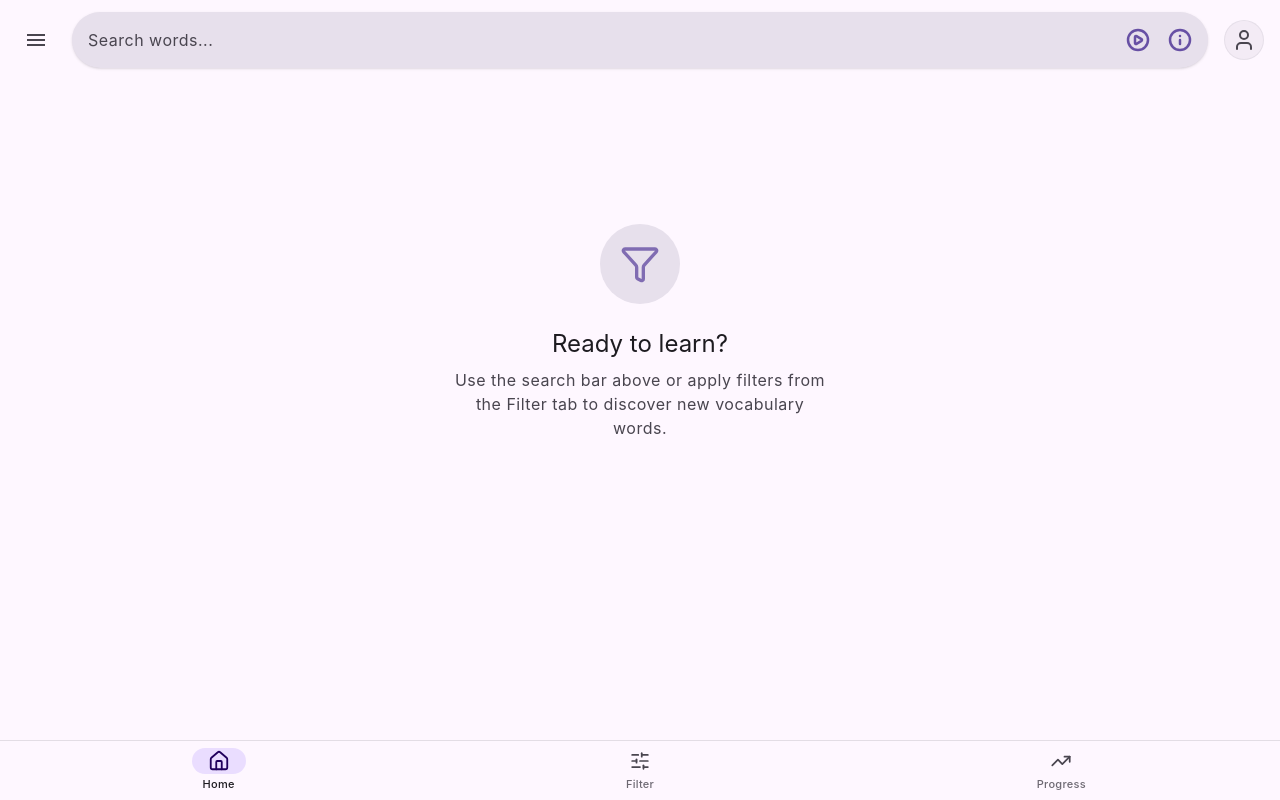
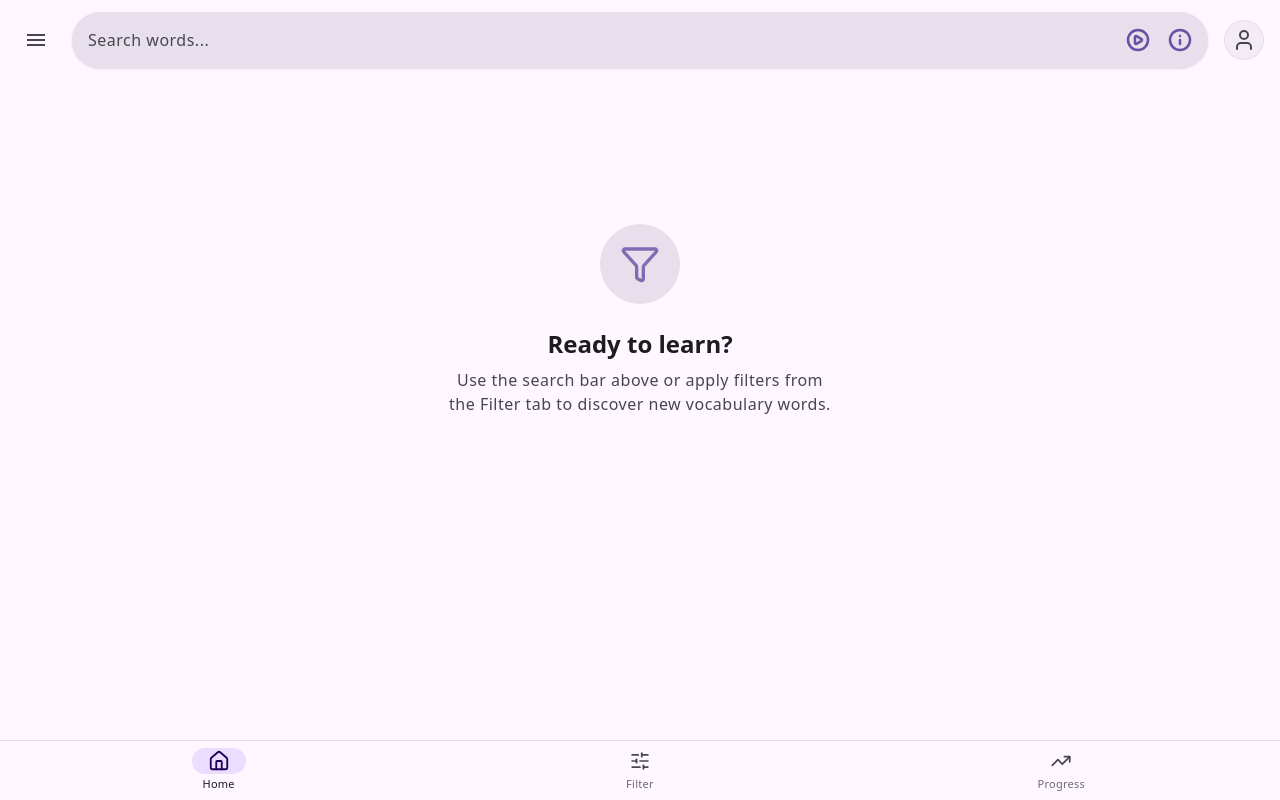
Before and after one commit to shafiullahcrazyman/Vocabify, a React (Vite) app: page /home#/home in a window 1280 px wide. Built offline with nearby package versions, Linux system fonts and the light colour scheme.

Commit message:
Add files via upload

```diff
--- a/src/index.css
+++ b/src/index.css
@@ -5,11 +5,22 @@
   --color-on-primary: var(--md-sys-color-on-primary);
   --color-primary-container: var(--md-sys-color-primary-container);
   --color-on-primary-container: var(--md-sys-color-on-primary-container);
+
   --color-surface: var(--md-sys-color-surface);
   --color-on-surface: var(--md-sys-color-on-surface);
   --color-surface-variant: var(--md-sys-color-surface-variant);
   --color-on-surface-variant: var(--md-sys-color-on-surface-variant);
+
+  /* M3 Tonal Elevation (replaces drop shadows) */
+  --color-surface-container-lowest: var(--md-sys-color-surface-container-lowest);
+  --color-surface-container-low: var(--md-sys-color-surface-container-low);
+  --color-surface-container: var(--md-sys-color-surface-container);
+  --color-surface-container-high: var(--md-sys-color-surface-container-high);
+  --color-surface-container-highest: var(--md-sys-color-surface-container-highest);
+
   --color-outline: var(--md-sys-color-outline);
+  --color-outline-variant: var(--md-sys-color-outline-variant);
+
   --color-background: var(--md-sys-color-background);
   --color-on-background: var(--md-sys-color-on-background);
   --color-error: var(--md-sys-color-error);
@@ -17,26 +28,39 @@
 }
 
 @layer base {
-  /* HIDE SCROLLBARS GLOBALLY FOR APP-LIKE FEEL */
+  /* Variable Font Import */
+  @import url('https://fonts.googleapis.com/css2?family=Roboto+Flex:opsz,wght@8..144,100..1000&display=swap');
+
   * {
-    scrollbar-width: none; /* Firefox */
-    -ms-overflow-style: none; /* IE and Edge */
+    scrollbar-width: none;
+    -ms-overflow-style: none;
   }
 
   *::-webkit-scrollbar {
-    display: none; /* Chrome, Safari, Opera, and Android WebView */
+    display: none;
   }
 
   :root {
+    /* Light Theme Tokens */
     --md-sys-color-primary: #6750A4;
     --md-sys-color-on-primary: #FFFFFF;
     --md-sys-color-primary-container: #EADDFF;
     --md-sys-color-on-primary-container: #21005D;
+
     --md-sys-color-surface: #FEF7FF;
     --md-sys-color-on-surface: #1D1B20;
     --md-sys-color-surface-variant: #E7E0EC;
     --md-sys-color-on-surface-variant: #49454F;
+
+    --md-sys-color-surface-container-lowest: #FFFFFF;
+    --md-sys-color-surface-container-low: #F7F2FA;
+    --md-sys-color-surface-container: #F3EDF7;
+    --md-sys-color-surface-container-high: #ECE6F0;
+    --md-sys-color-surface-container-highest: #E6E0E9;
+
     --md-sys-color-outline: #79747E;
+    --md-sys-color-outline-variant: #CAC4D0;
+
     --md-sys-color-background: #FEF7FF;
     --md-sys-color-on-background: #1D1B20;
     --md-sys-color-error: #B3261E;
@@ -44,15 +68,26 @@
   }
 
   .dark {
+    /* M3 Expressive Dark Theme Tokens */
     --md-sys-color-primary: #D0BCFF;
     --md-sys-color-on-primary: #381E72;
     --md-sys-color-primary-container: #4F378B;
     --md-sys-color-on-primary-container: #EADDFF;
+
     --md-sys-color-surface: #141218;
     --md-sys-color-on-surface: #E6E0E9;
     --md-sys-color-surface-variant: #49454F;
     --md-sys-color-on-surface-variant: #CAC4D0;
+
+    --md-sys-color-surface-container-lowest: #0F0D13;
+    --md-sys-color-surface-container-low: #1D1B20;
+    --md-sys-color-surface-container: #211F26;
+    --md-sys-color-surface-container-high: #2B2930;
+    --md-sys-color-surface-container-highest: #36343B;
+
     --md-sys-color-outline: #938F99;
+    --md-sys-color-outline-variant: #49454F;
+
     --md-sys-color-background: #141218;
     --md-sys-color-on-background: #E6E0E9;
     --md-sys-color-error: #F2B8B5;
@@ -62,32 +97,28 @@
   body {
     background-color: var(--md-sys-color-background);
     color: var(--md-sys-color-on-background);
-    font-family: 'Inter', system-ui, sans-serif;
+    font-family: 'Roboto Flex', system-ui, sans-serif;
     transition: background-color 0.3s ease, color 0.3s ease;
   }
 
-  /* Material 3 Typography Utilities */
-  .m3-display-large { font-size: 57px; line-height: 64px; letter-spacing: -0.25px; font-weight: 400; }
-  .m3-display-medium { font-size: 45px; line-height: 52px; letter-spacing: 0px; font-weight: 400; }
-  .m3-display-small { font-size: 36px; line-height: 44px; letter-spacing: 0px; font-weight: 400; }
+  /* Material 3 Typography Utilities - Expressive Weights */
+  .m3-headline-large { font-size: 32px; line-height: 40px; font-weight: 700; font-variation-settings: "wdth" 100; }
+  .m3-headline-medium { font-size: 28px; line-height: 36px; font-weight: 700; font-variation-settings: "wdth" 100; }
+  .m3-headline-small { font-size: 24px; line-height: 32px; font-weight: 600; font-variation-settings: "wdth" 100; }
 
-  .m3-headline-large { font-size: 32px; line-height: 40px; letter-spacing: 0px; font-weight: 400; }
-  .m3-headline-medium { font-size: 28px; line-height: 36px; letter-spacing: 0px; font-weight: 400; }
-  .m3-headline-small { font-size: 24px; line-height: 32px; letter-spacing: 0px; font-weight: 400; }
+  .m3-title-large { font-size: 22px; line-height: 28px; font-weight: 600; }
+  .m3-title-medium { font-size: 16px; line-height: 24px; font-weight: 600; letter-spacing: 0.15px; }
+  .m3-title-small { font-size: 14px; line-height: 20px; font-weight: 600; letter-spacing: 0.1px; }
 
-  .m3-title-large { font-size: 22px; line-height: 28px; letter-spacing: 0px; font-weight: 400; }
-  .m3-title-medium { font-size: 16px; line-height: 24px; letter-spacing: 0.15px; font-weight: 500; }
-  .m3-title-small { font-size: 14px; line-height: 20px; letter-spacing: 0.1px; font-weight: 500; }
+  .m3-label-large { font-size: 14px; line-height: 20px; font-weight: 600; letter-spacing: 0.1px; }
+  .m3-label-medium { font-size: 12px; line-height: 16px; font-weight: 600; letter-spacing: 0.5px; }
+  .m3-label-small { font-size: 11px; line-height: 16px; font-weight: 600; letter-spacing: 0.5px; }
 
-  .m3-label-large { font-size: 14px; line-height: 20px; letter-spacing: 0.1px; font-weight: 500; }
-  .m3-label-medium { font-size: 12px; line-height: 16px; letter-spacing: 0.5px; font-weight: 500; }
-  .m3-label-small { font-size: 11px; line-height: 16px; letter-spacing: 0.5px; font-weight: 500; }
+  .m3-body-large { font-size: 16px; line-height: 24px; font-weight: 400; letter-spacing: 0.5px; }
+  .m3-body-medium { font-size: 14px; line-height: 20px; font-weight: 400; letter-spacing: 0.25px; }
+  .m3-body-small { font-size: 12px; line-height: 16px; font-weight: 400; letter-spacing: 0.4px; }
 
-  .m3-body-large { font-size: 16px; line-height: 24px; letter-spacing: 0.5px; font-weight: 400; }
-  .m3-body-medium { font-size: 14px; line-height: 20px; letter-spacing: 0.25px; font-weight: 400; }
-  .m3-body-small { font-size: 12px; line-height: 16px; letter-spacing: 0.4px; font-weight: 400; }
-
-  /* Font size overrides */
+  /* Utilities */
   .font-size-small { font-size: 90%; }
   .font-size-medium { font-size: 100%; }
   .font-size-large { font-size: 110%; }
```
